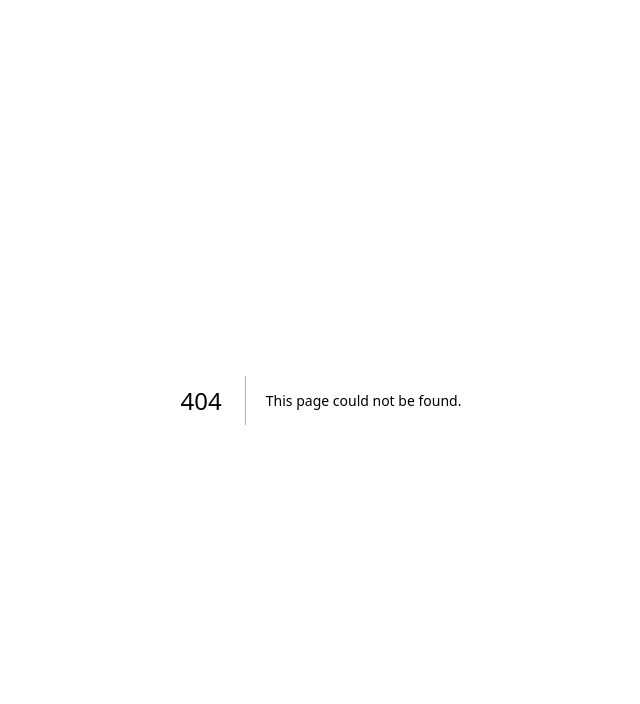
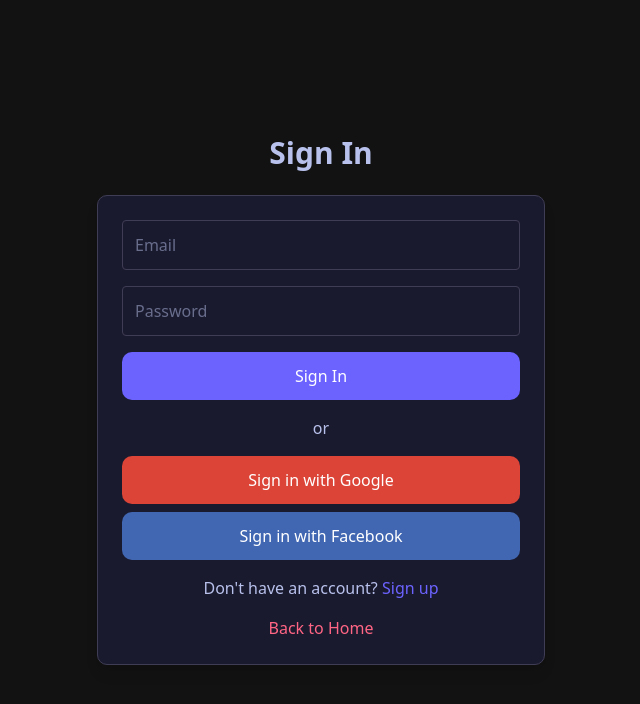
Before and after one commit to carlylechia/ai-career-coach, a Next.js app: page /auth/signin in a window 1280 px wide. Before the commit this address had no page. Shown: the top 704 px of the page, without its empty margins (319-959 px from the left). Built offline with nearby package versions, Linux system fonts and the light colour scheme.

Commit message:
add firebase config and auth config

```diff
--- a/package.json
+++ b/package.json
@@ -12,6 +12,7 @@
   "dependencies": {
     "axios": "^1.8.3",
     "dotenv": "^16.4.7",
+    "firebase": "^11.4.0",
     "framer-motion": "^12.5.0",
     "lucide-react": "^0.482.0",
     "next": "15.2.2",
--- /dev/null
+++ b/src/app/auth/signin/page.tsx
@@ -0,0 +1,110 @@
+"use client";
+
+import { useState } from "react";
+import { signIn } from "next-auth/react";
+import { useRouter } from "next/navigation";
+import Link from "next/link";
+
+export default function SignInPage() {
+  const router = useRouter();
+  const [isSignup, setIsSignup] = useState(false);
+  const [email, setEmail] = useState("");
+  const [password, setPassword] = useState("");
+  const [error, setError] = useState("");
+
+  const handleSubmit = async (e: React.FormEvent) => {
+    e.preventDefault();
+    setError("");
+
+    if (isSignup) {
+      // Handle signup (email/password)
+      const res = await fetch("/api/auth/register", {
+        method: "POST",
+        body: JSON.stringify({ email, password }),
+        headers: { "Content-Type": "application/json" },
+      });
+
+      if (res.ok) {
+        alert("Account created! You can now sign in.");
+        setIsSignup(false);
+      } else {
+        setError("Signup failed. Try again.");
+      }
+    } else {
+      // Handle sign-in
+      const res = await signIn("credentials", {
+        email,
+        password,
+        redirect: false,
+      });
+
+      if (res?.error) {
+        setError("Invalid credentials.");
+      } else {
+        router.push("/dashboard");
+      }
+    }
+  };
+
+  return (
+    <main className="flex flex-col items-center justify-center min-h-screen bg-[#121212] text-[#B8C1EC] p-6">
+      <h1 className="text-3xl font-semibold mb-6">{isSignup ? "Create an Account" : "Sign In"}</h1>
+
+      <div className="w-full max-w-md p-6 bg-[#1A1A2E] border border-[#3F3D56] rounded-lg shadow-lg">
+        {error && <p className="text-red-500 text-center">{error}</p>}
+
+        <form onSubmit={handleSubmit} className="flex flex-col space-y-4">
+          <input
+            type="email"
+            placeholder="Email"
+            className="p-3 rounded bg-[#1A1A2E] border border-[#3F3D56] text-[#B8C1EC] focus:ring-2 focus:ring-[#6C63FF]"
+            value={email}
+            onChange={(e) => setEmail(e.target.value)}
+            required
+          />
+
+          <input
+            type="password"
+            placeholder="Password"
+            className="p-3 rounded bg-[#1A1A2E] border border-[#3F3D56] text-[#B8C1EC] focus:ring-2 focus:ring-[#6C63FF]"
+            value={password}
+            onChange={(e) => setPassword(e.target.value)}
+            required
+          />
+
+          <button type="submit" className="p-3 bg-[#6C63FF] text-white rounded-lg hover:bg-[#5548E0] transition">
+            {isSignup ? "Sign Up" : "Sign In"}
+          </button>
+        </form>
+
+        <div className="my-4 text-center">or</div>
+
+        <button
+          onClick={() => signIn("google")}
+          className="p-3 w-full bg-[#DB4437] text-white rounded-lg hover:bg-[#C1351E] transition"
+        >
+          Sign in with Google
+        </button>
+
+        <button
+          onClick={() => signIn("facebook")}
+          className="p-3 w-full bg-[#4267B2] text-white rounded-lg hover:bg-[#385898] transition mt-2"
+        >
+          Sign in with Facebook
+        </button>
+
+        <p className="text-center mt-4">
+          {isSignup ? "Already have an account?" : "Don't have an account?"}{" "}
+          <button onClick={() => setIsSignup(!isSignup)} className="text-[#6C63FF] hover:underline">
+            {isSignup ? "Sign in" : "Sign up"}
+          </button>
+        </p>
+
+        <p className="text-center mt-4">
+          <Link href="/" className="text-[#FF6584] hover:underline">Back to Home</Link>
+        </p>
+      </div>
+    </main>
+  );
+}
+;
--- a/src/app/page.tsx
+++ b/src/app/page.tsx
@@ -26,8 +26,8 @@
         <nav className="hidden md:flex space-x-4">
           <Link href="/about" className="text-[#6C63FF] hover:underline">Learn More</Link>
           <Link href="/chat" className="text-[#FF6584] hover:underline">Chat Now</Link>
-          <Link href="/auth/signin" className="text-[#B8C1EC] hover:underline">Sign In</Link>
-          <Link href="/auth/signup" className="text-[#B8C1EC] hover:underline">Sign Up</Link>
+          <Link href="/auth/signin" className="text-[#B8C1EC] hover:underline">Sign In/Sign Up</Link>
+          {/* <Link href="/auth/signup" className="text-[#B8C1EC] hover:underline">Sign Up</Link> */}
         </nav>
       </header>
 
--- /dev/null
+++ b/src/firebase/config.ts
@@ -0,0 +1,20 @@
+// Import the functions you need from the SDKs you need
+import { initializeApp } from "firebase/app";
+// TODO: Add SDKs for Firebase products that you want to use
+// https://firebase.google.com/docs/web/setup#available-libraries
+import { getAuth } from "firebase/auth";
+
+// Your web app's Firebase configuration
+const firebaseConfig = {
+  apiKey: "AIzaSyDACqaMXSnD3U7IXPU7n9Sjftohy1fAqVk",
+  authDomain: "ai-career-coach-f620c.firebaseapp.com",
+  projectId: "ai-career-coach-f620c",
+  storageBucket: "ai-career-coach-f620c.firebasestorage.app",
+  messagingSenderId: "330911259080",
+  appId: "1:330911259080:web:13bf81944745fbb8ba88fd"
+};
+
+// Initialize Firebase
+const app = initializeApp(firebaseConfig);
+export const auth = getAuth(app);
+export default app;
```
Also changed, not shown: 1 other file (tests, documents, lock files or other folders).
